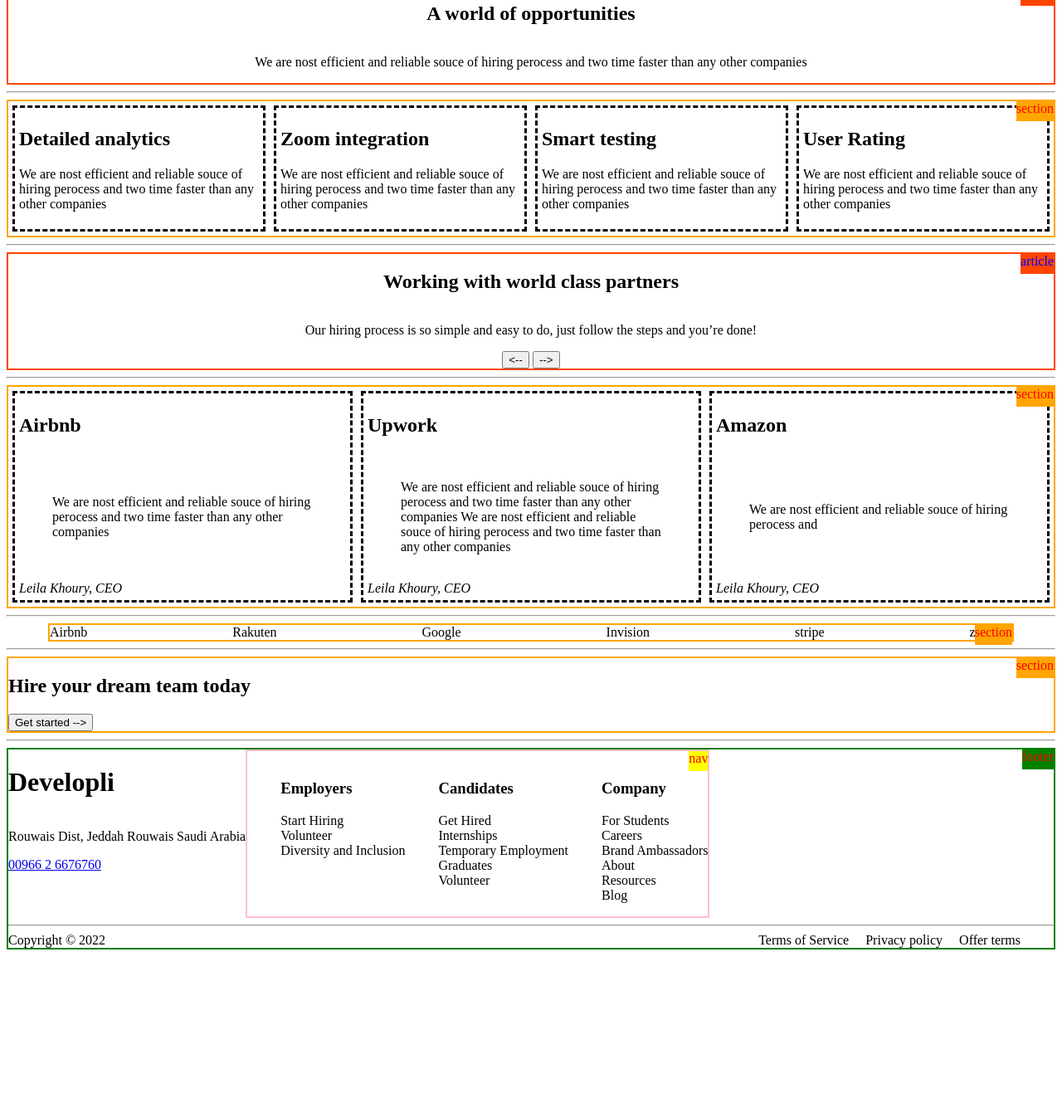
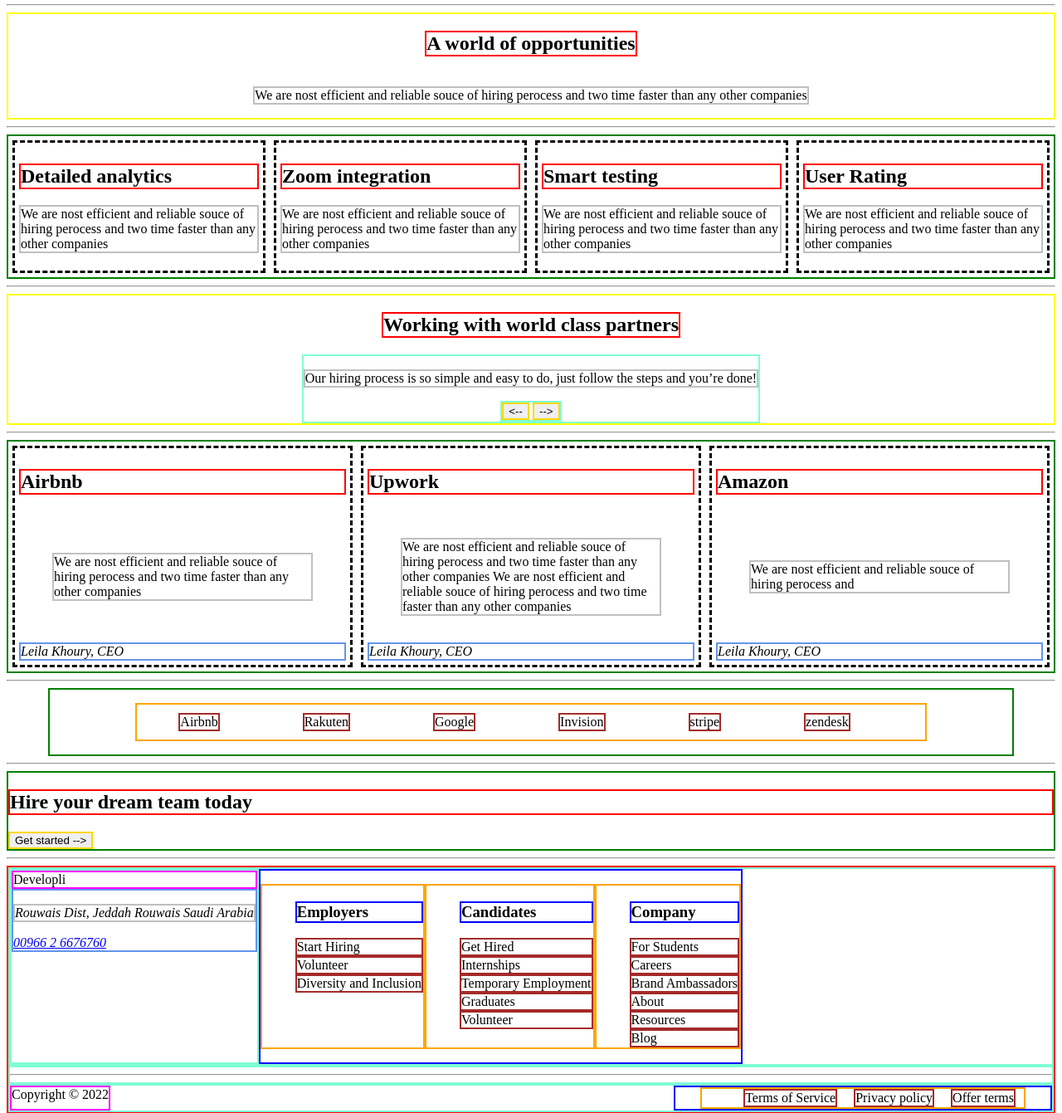
Before and after one commit to doneldou/semantic-layouts, a plain HTML site: page main/index.html in a window 1280 px wide. Shown: the part 834-2175 px from the top of the page at 83% size. Before the commit the page ends 1986 px from the top, so only its background shows below. Drawn offline with Linux system fonts and the light colour scheme.

Commit message:
add some more border styles for main page

```diff
--- a/main/index.html
+++ b/main/index.html
@@ -5,52 +5,71 @@
     <meta name="viewport" content="width=device-width, initial-scale=1.0" />
     <title>Main page</title>
     <style>
+      :root {
+        --semantic-tag-header: "header";
+        --semantic-tag-header-color: red;
+        --semantic-tag-header-bg-color: blue;
+        --semantic-tag-header-border-color: red;
+      }
+
       header,
       nav,
       footer,
       article,
-      section {
+      section,
+      ul,
+      li,
+      h1,
+      h2,
+      h3,
+      p,
+      button,
+      address,
+      span,
+      div {
         border-width: 2px;
         border-style: solid;
         position: relative;
+
         &::after {
           position: absolute;
           top: 0;
           right: 0;
           z-index: 10;
-          display: block;
+          display: none;
           height: 1.5rem;
         }
-        /* &:hover {
-          nav::after {
-            z-index: 2000;
-            background-color: aquamarine;
+
+        &:hover {
+          &::after {
+            display: block;
           }
-        } */
         }
+      }
+
       header {
         display: flex;
         justify-content: space-between;
-        border-color: red;
+        border-color: var(--semantic-tag-header-border-color);
         &::after {
-          color: red;
-          background-color: blue;
-          content: "header";
+          color: var(--semantic-tag-header-color);
+          background-color: var(--semantic-tag-header-bg-color);
+          content: var(--semantic-tag-header);
         }
       }
       nav {
-        border-color: pink;
+        border-color: blue;
         &::after {
-          color: red;
-          background-color: yellow;
+          color: blue;
+          background-color: red;
           content: "nav";
         }
       }
       section {
-        border-color: orange;
+        border-color: green;
         &::after {
-          color: red;
-          background-color: orange;
+          color: yellow;
+          background-color: green;
           content: "section";
         }
       }
@@ -59,11 +78,102 @@
         flex-direction: column;
         align-items: center;
 
-        border-color: orangered;
+        border-color: yellow;
+        &::after {
+          color: green;
+          background-color: yellow;
+          content: "article";
+        }
+      }
+      footer {
+        display: flex;
+        flex-direction: column;
+
+        border-color: red;
+        &::after {
+          color: red;
+          background-color: blue;
+          content: "footer";
+        }
+      }
+      ul {
+        border-color: orange;
+        &::after {
+          color: orange;
+          background-color: gray;
+          content: "ul";
+        }
+      }
+      li {
+        border-color: brown;
+        &::after {
+          color: brown;
+          background-color: black;
+          content: "li";
+        }
+      }
+      h1 {
+        border-color: blue;
         &::after {
           color: blue;
-          background-color: orangered;
-          content: "article";
+          background-color: red;
+          content: "h1";
+        }
+      }
+      h2 {
+        border-color: red;
+        &::after {
+          color: red;
+          background-color: blue;
+          content: "h2";
+        }
+      }
+      h3 {
+        border-color: blue;
+        &::after {
+          color: blue;
+          background-color: red;
+          content: "h3";
+        }
+      }
+      p {
+        border-color: silver;
+        &::after {
+          color: silver;
+          background-color: blueviolet;
+          content: "p";
+        }
+      }
+      button {
+        border-color: gold;
+        &::after {
+          color: gold;
+          background-color: crimson;
+          content: "button";
+        }
+      }
+      address {
+        border-color: cornflowerblue;
+        &::after {
+          color: cornflowerblue;
+          background-color: pink;
+          content: "address";
+        }
+      }
+      span {
+        border-color: fuchsia;
+        &::after {
+          color: fuchsia;
+          background-color: olive;
+          content: "span";
+        }
+      }
+      div {
+        border-color: aquamarine;
+        &::after {
+          color: aquamarine;
+          background-color: rebeccapurple;
+          content: "div";
         }
       }
 
@@ -131,19 +241,16 @@
       }
       .partners-bar {
         display: flex;
-        justify-content: space-between;
+        justify-content: center;
         margin: 0px 50px;
       }
-      footer {
+      .partners-bar-list {
         display: flex;
-        flex-direction: column;
-
-        border-color: green;
-        &::after {
-          color: red;
-          background-color: green;
-          content: "footer";
+        justify-content: space-between;
+        padding: 0px 40px 0px 0px;
       }
+      .partners-bar-item {
+        margin: 10px 50px;
       }
       .upperline {
         display: flex;
@@ -171,7 +278,7 @@
   <body>
     <!-- Header -->
     <header>
-      <h1 class="logo-header">Developli</h1>
+      <span class="logo-header">Developli</span>
       <nav>
         <ul class="nav-header" type="none">
           <li class="nav-header-item">Employers</li>
@@ -199,7 +306,7 @@
       <hr />
 
       <article class="standart">
-        <h1>With Developli, hiring is easy-peasy, lemon squeezy</h1>
+        <h2>With Developli, hiring is easy-peasy, lemon squeezy</h2>
         <p>
           Our hiring process is so simple and easy to do, just follow the steps
           and you’re done!
@@ -210,7 +317,7 @@
       <!-- Step's block -->
       <section class="steps">
         <div class="card">
-          <h1>Post your job</h1>
+          <h2>Post your job</h2>
           <p>
             We are nost efficient and reliable souce of hiring perocess and two
             time faster than any other companies
@@ -218,7 +325,7 @@
         </div>
 
         <div class="card black-card">
-          <h1>Manage applicants</h1>
+          <h2>Manage applicants</h2>
           <p>
             We are nost efficient and reliable souce of hiring perocess and two
             time faster than any other companies
@@ -226,7 +333,7 @@
         </div>
 
         <div class="card">
-          <h1>Easily find quality matches</h1>
+          <h2>Easily find quality matches</h2>
           <p>
             We are nost efficient and reliable souce of hiring perocess and two
             time faster than any other companies
@@ -237,7 +344,7 @@
 
       <!-- Platform's block -->
       <section class="platform">
-        <h1>Powered by Developli platform</h1>
+        <h2>Powered by Developli platform</h2>
         <p>
           We are offering an alternative route towards the traditional hiring
           process. What do we want in return? Sign up and leave the rest to us.
@@ -247,7 +354,7 @@
       <hr />
 
       <article class="standart">
-        <h1>A world of opportunities</h1>
+        <h2>A world of opportunities</h2>
         <p>
           We are nost efficient and reliable souce of hiring perocess and two
           time faster than any other companies
@@ -258,7 +365,7 @@
       <!-- Advantages block -->
       <section class="advantage">
         <div class="advantage-card">
-          <h1>Detailed analytics</h1>
+          <h2>Detailed analytics</h2>
           <p>
             We are nost efficient and reliable souce of hiring perocess and two
             time faster than any other companies
@@ -266,7 +373,7 @@
         </div>
 
         <div class="advantage-card">
-          <h1>Zoom integration</h1>
+          <h2>Zoom integration</h2>
           <p>
             We are nost efficient and reliable souce of hiring perocess and two
             time faster than any other companies
@@ -274,7 +381,7 @@
         </div>
 
         <div class="advantage-card">
-          <h1>Smart testing</h1>
+          <h2>Smart testing</h2>
           <p>
             We are nost efficient and reliable souce of hiring perocess and two
             time faster than any other companies
@@ -282,7 +389,7 @@
         </div>
 
         <div class="advantage-card">
-          <h1>User Rating</h1>
+          <h2>User Rating</h2>
           <p>
             We are nost efficient and reliable souce of hiring perocess and two
             time faster than any other companies
@@ -292,15 +399,15 @@
       <hr />
 
       <article class="world-class">
-        <h1>Working with world class partners</h1>
+        <h2>Working with world class partners</h2>
         <div class="world-class-slide-bar">
           <p>
             Our hiring process is so simple and easy to do, just follow the
             steps and you’re done!
           </p>
           <div class="buttons-bar">
-            <button><--</button>
-            <button>--></button>
+            <button>&lt;--</button>
+            <button>--&gt;</button>
           </div>
         </div>
       </article>
@@ -309,7 +416,7 @@
       <!-- Reviews block -->
       <section class="reviews">
         <div class="reviews-card">
-          <h1>Airbnb</h1>
+          <h2>Airbnb</h2>
           <blockquote>
             <p>
               We are nost efficient and reliable souce of hiring perocess and
@@ -320,7 +427,7 @@
         </div>
 
         <div class="reviews-card">
-          <h1>Upwork</h1>
+          <h2>Upwork</h2>
           <blockquote>
             <p>
               We are nost efficient and reliable souce of hiring perocess and
@@ -333,7 +440,7 @@
         </div>
 
         <div class="reviews-card">
-          <h1>Amazon</h1>
+          <h2>Amazon</h2>
           <blockquote>
             <p>
               We are nost efficient and reliable souce of hiring perocess and
@@ -347,17 +454,31 @@
       <!-- ТУТ НЕ ЯСНО -->
       <!-- Partners block -->
       <section class="partners-bar">
+        <ul class="partners-bar-list" type="none">
+          <li class="partners-bar-item">
             <a>Airbnb</a>
+          </li>
+          <li class="partners-bar-item">
             <a>Rakuten</a>
+          </li>
+          <li class="partners-bar-item">
             <a>Google</a>
+          </li>
+          <li class="partners-bar-item">
             <a>Invision</a>
+          </li>
+          <li class="partners-bar-item">
             <a>stripe</a>
+          </li>
+          <li class="partners-bar-item">
             <a>zendesk</a>
+          </li>
+        </ul>
       </section>
       <hr />
 
       <section class="get-started">
-        <h1>Hire your dream team today</h1>
+        <h2>Hire your dream team today</h2>
         <button>Get started --></button>
       </section>
     </main>
@@ -366,12 +487,12 @@
     <footer>
       <div class="upperline">
         <div class="contacts">
-          <h1 class="logo-footer">Developli</h1>
+          <span class="logo-footer">Developli</span>
 
-          <div class="contact-us">
+          <address class="contact-us">
             <p>Rouwais Dist, Jeddah Rouwais Saudi Arabia</p>
-            <a href="tel.00966 2 6676760">00966 2 6676760</a>
-          </div>
+            <a href="tel:0096626676760">00966 2 6676760</a>
+          </address>
         </div>
 
         <nav class="nav-footer">
@@ -410,11 +531,13 @@
       <div class="underline">
         <span>Copyright © 2022</span>
 
+        <nav>
           <ul class="underline-list" type="none">
             <li class="underline-list-item">Terms of Service</li>
             <li class="underline-list-item">Privacy policy</li>
             <li class="underline-list-item">Offer terms</li>
           </ul>
+        </nav>
       </div>
     </footer>
   </body>
```
Lines whose indentation alone changed are shown as unchanged.
